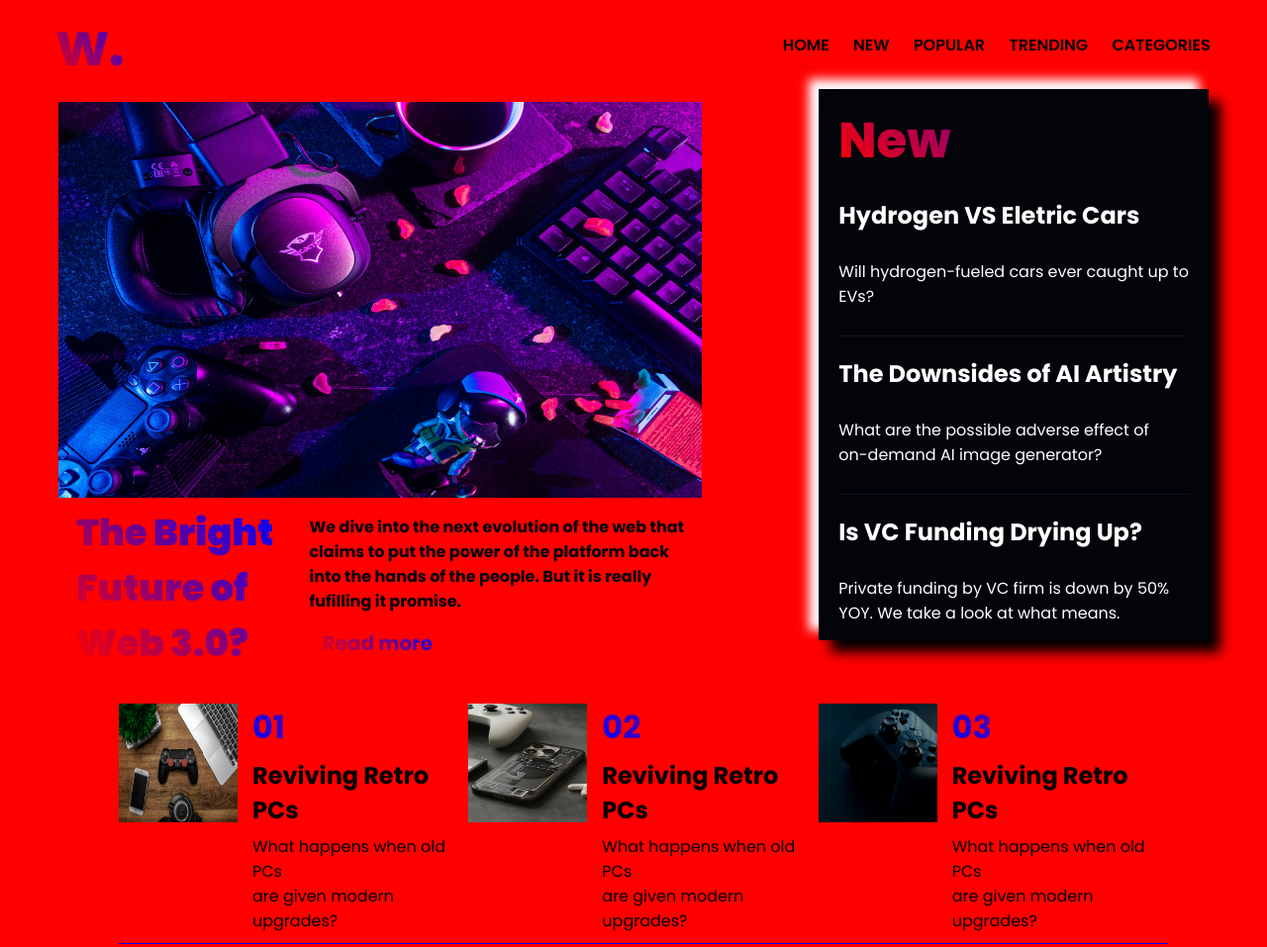
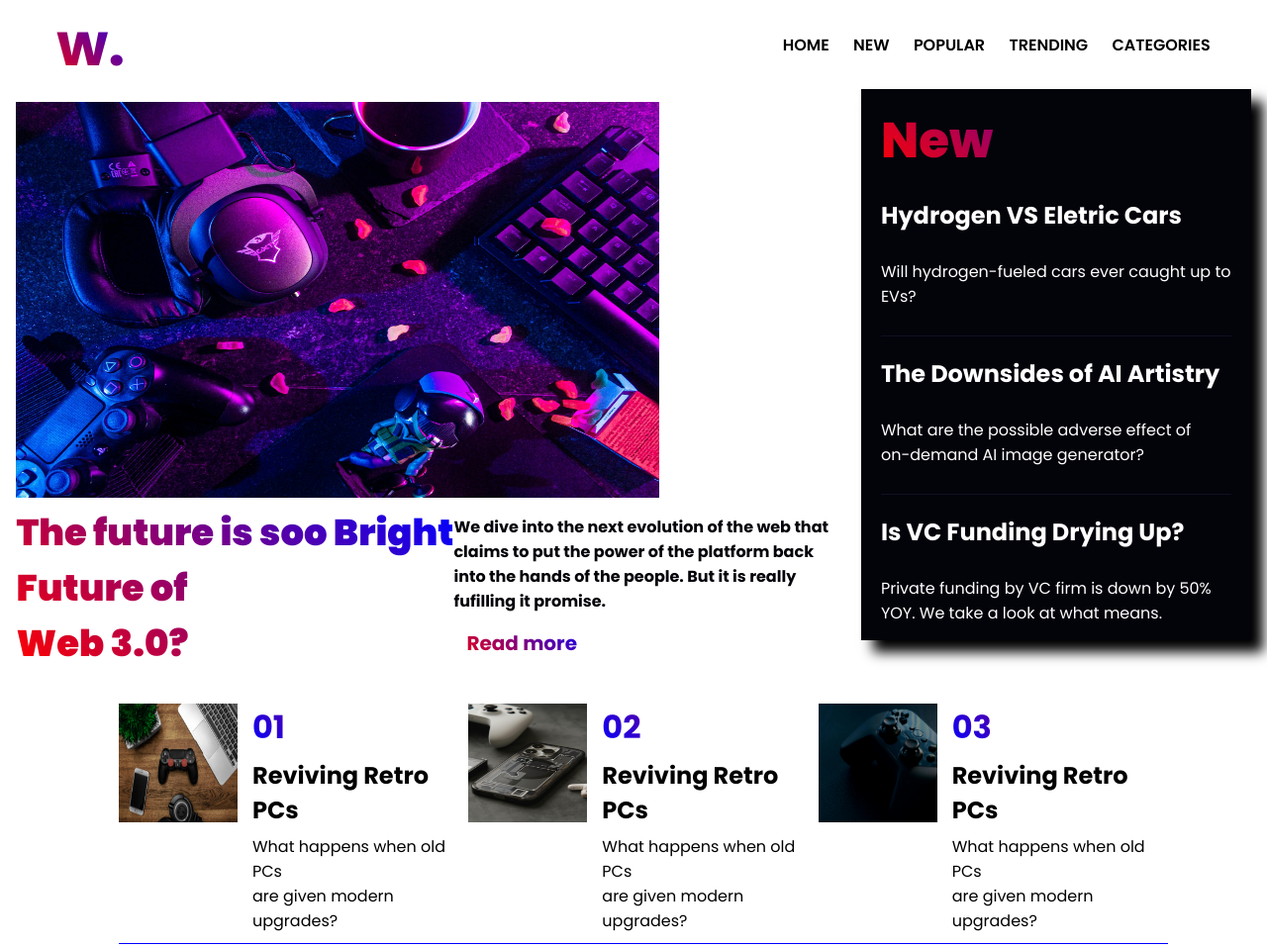
Before and after one commit to olaoluwa2222/another-learn, a plain HTML site: page index.html in a window 1280 px wide. Shown: the whole page at 99% size. Drawn offline with Linux system fonts and the light colour scheme.

Commit message:
changed the h2 of the of the div class of webtext

```diff
--- a/index.css
+++ b/index.css
@@ -7,7 +7,6 @@
 body {
   height: 100vh;
   position: relative;
-  background: red;
 }
 
 .header {
--- a/index.html
+++ b/index.html
@@ -36,7 +36,7 @@
                 </figure>
                 <div class="pic-down">
                     <div class="web-text">
-                        <h2>The Bright <br>Future of <br>Web 3.0?</h2>
+                        <h2>The future is soo Bright <br>Future of <br>Web 3.0?</h2>
                     </div>
                     <div class="down-text">
                         <p>We dive into the next evolution of the web that <br>claims to put the power of the platform back <br>into the hands of the people. But it is really <br>fufilling it promise.</p>
```
